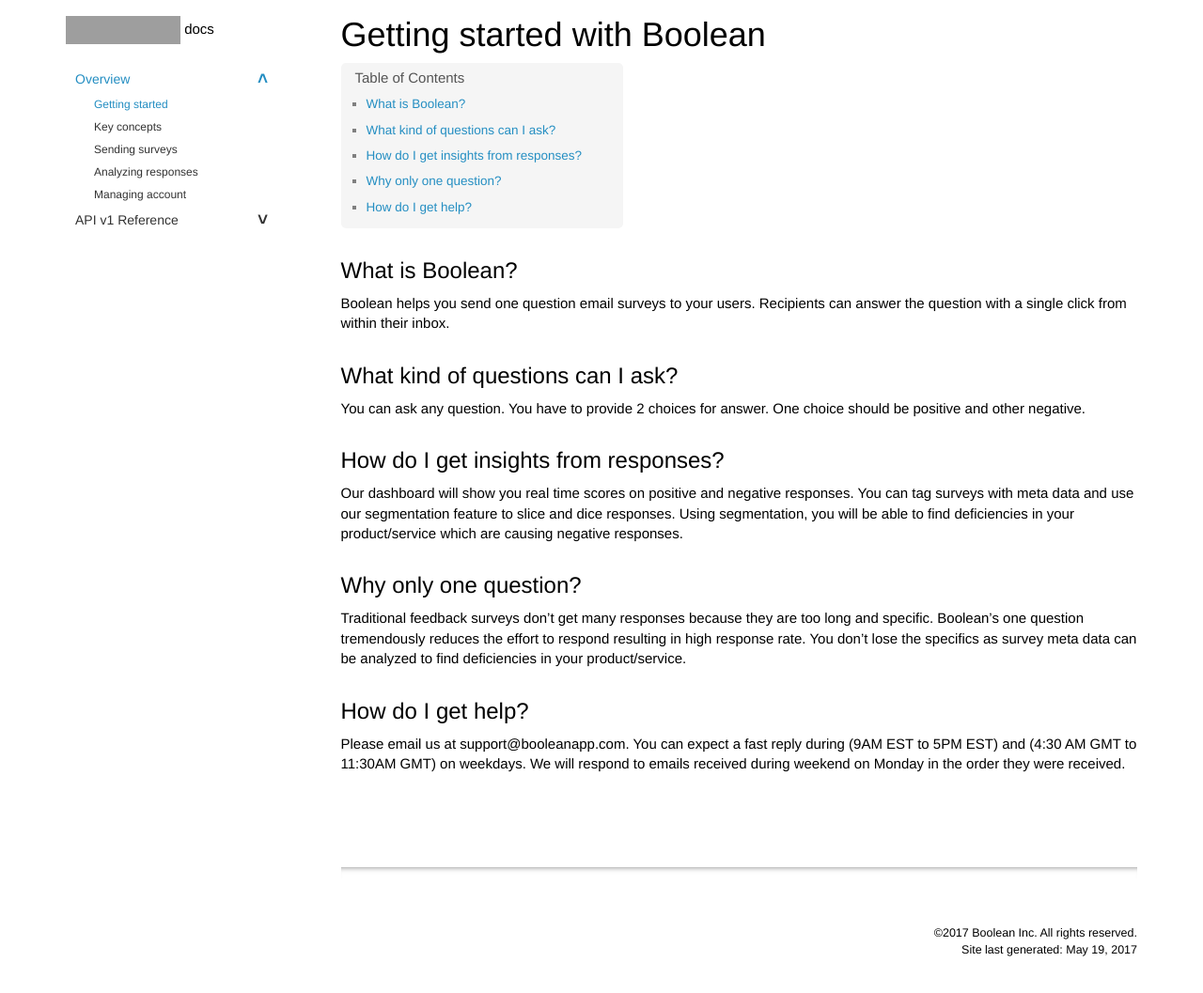
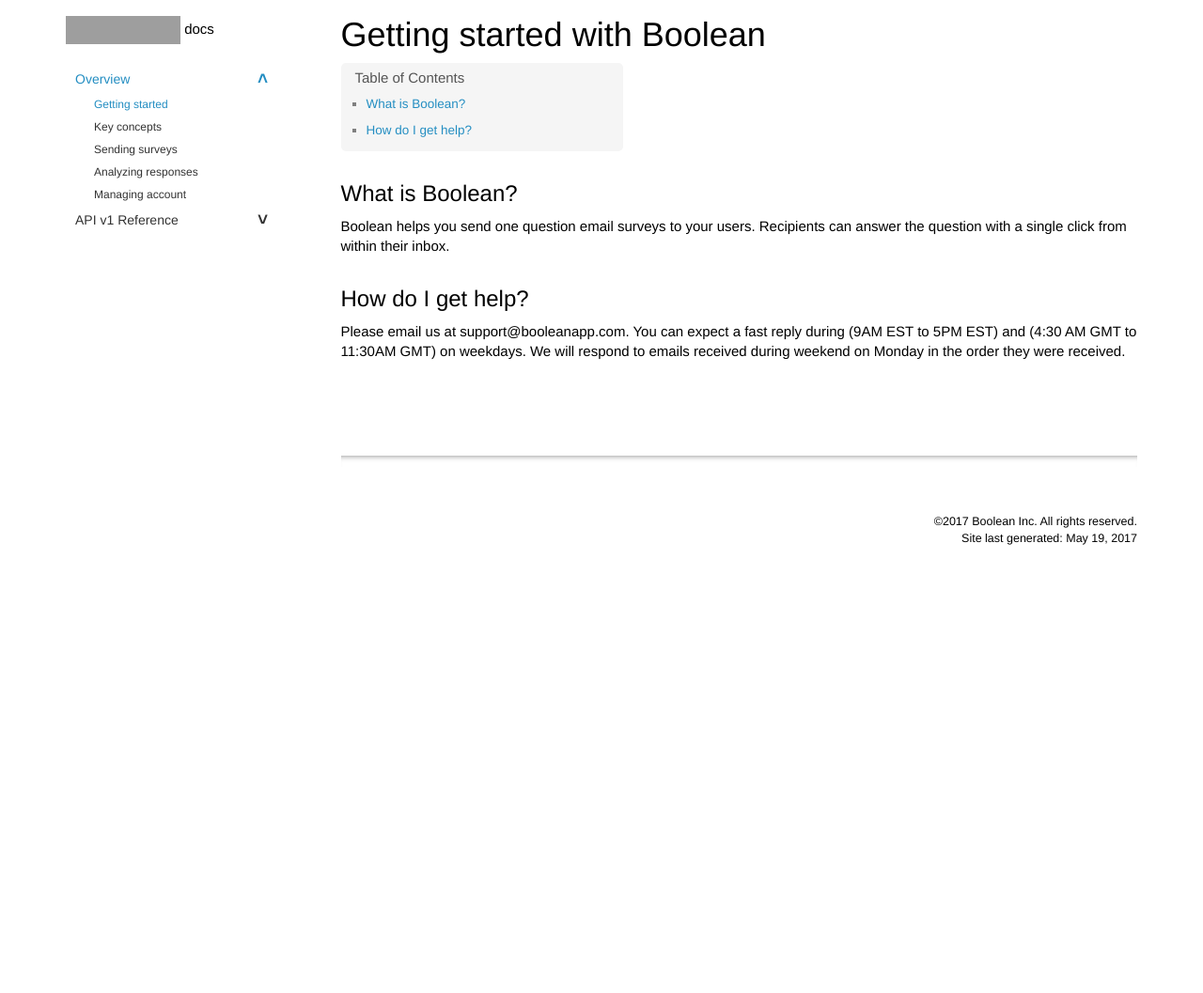
Before and after one commit to booleanapp/docs, a Jekyll site: the page built from index.md, in a window 1280 px wide, cut to the strip 104-1175 px from the top of the page. Shown: the top 1057 px of the strip at 94% size. Built offline with Jekyll 4.4.1, drawn with Linux system fonts in a browser that asks for light colours; after the commit the page ends 900 px from its top, so only the background shows below that; grey boxes are pictures that could not be loaded.

Commit message:
Removed 2 questions.

```diff
--- a/index.md
+++ b/index.md
@@ -10,17 +10,6 @@
 
 Boolean helps you send one question email surveys to your users. Recipients can answer the question with a single click from within their inbox.
 
-## What kind of questions can I ask?
-
-You can ask any question. You have to provide 2 choices for answer. One choice should be positive and other negative.
-
-## How do I get insights from responses?
-
-Our dashboard will show you real time scores on positive and negative responses. You can tag surveys with meta data and use our segmentation feature to slice and dice responses. Using segmentation, you will be able to find deficiencies in your product/service which are causing negative responses.
-
-## Why only one question?
-
-Traditional feedback surveys don’t get many responses because they are too long and specific. Boolean’s one question tremendously reduces the effort to respond resulting in high response rate. You don’t lose the specifics as survey meta data can be analyzed to find deficiencies in your product/service.
 
 ## How do I get help?
 
```
